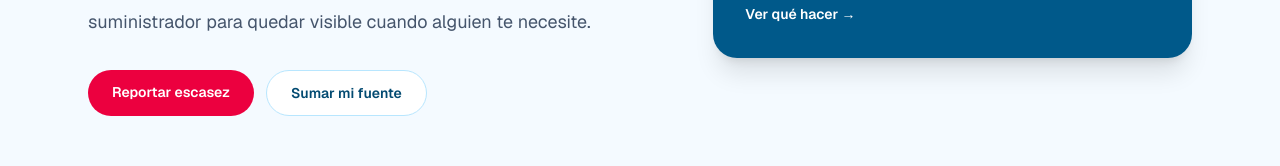
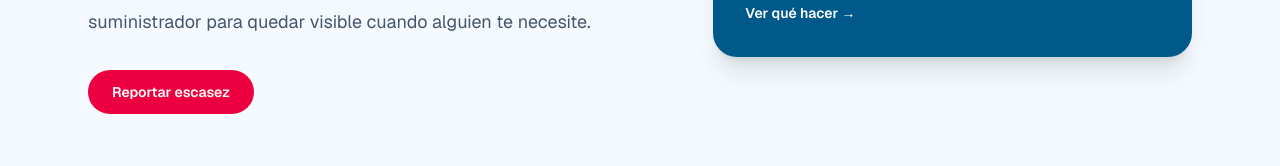
Before and after one commit to arte988/aguaSOS, a Next.js app: page / in a window 1280 px wide. Shown: the part 439-605 px from the top of the page. Built offline with nearby package versions, Linux system fonts and the light colour scheme; no server answers.

Commit message:
feat(home): quita botón Sumar mi fuente
El suministrador solo necesita loguearse; el registro va por el
mismo flujo de auth, no hace falta un CTA separado en la home.

```diff
--- a/src/app/page.tsx
+++ b/src/app/page.tsx
@@ -38,12 +38,6 @@ export default function Home() {
             >
               Reportar escasez
             </Link>
-            <Link
-              href="/sign-up"
-              className="rounded-full border border-sky-200 bg-white px-6 py-3 text-center text-sm font-semibold text-sky-900 hover:bg-sky-50"
-            >
-              Sumar mi fuente
-            </Link>
           </div>
         </div>
 
```
